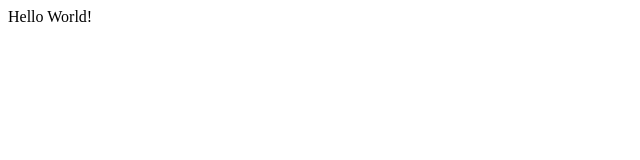
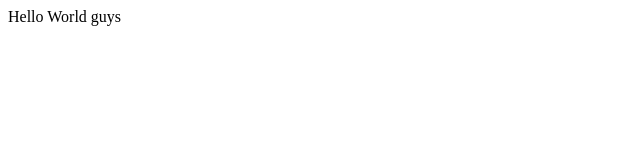
Before and after one commit to inggarwangi/RevoU_test_day1, a plain HTML site: page index.html in a window 1280 px wide. Shown: the full height of the page, 0-640 px from the left. Drawn offline with Linux system fonts and the light colour scheme.

Commit message:
Update wording

```diff
--- a/index.html
+++ b/index.html
@@ -4,6 +4,6 @@
 <title>Test</title>
 </head>
     <body>
-        <hl>Hello World!</hl>
+        <hl>Hello World guys</hl>
     </body>
 </html>
```
